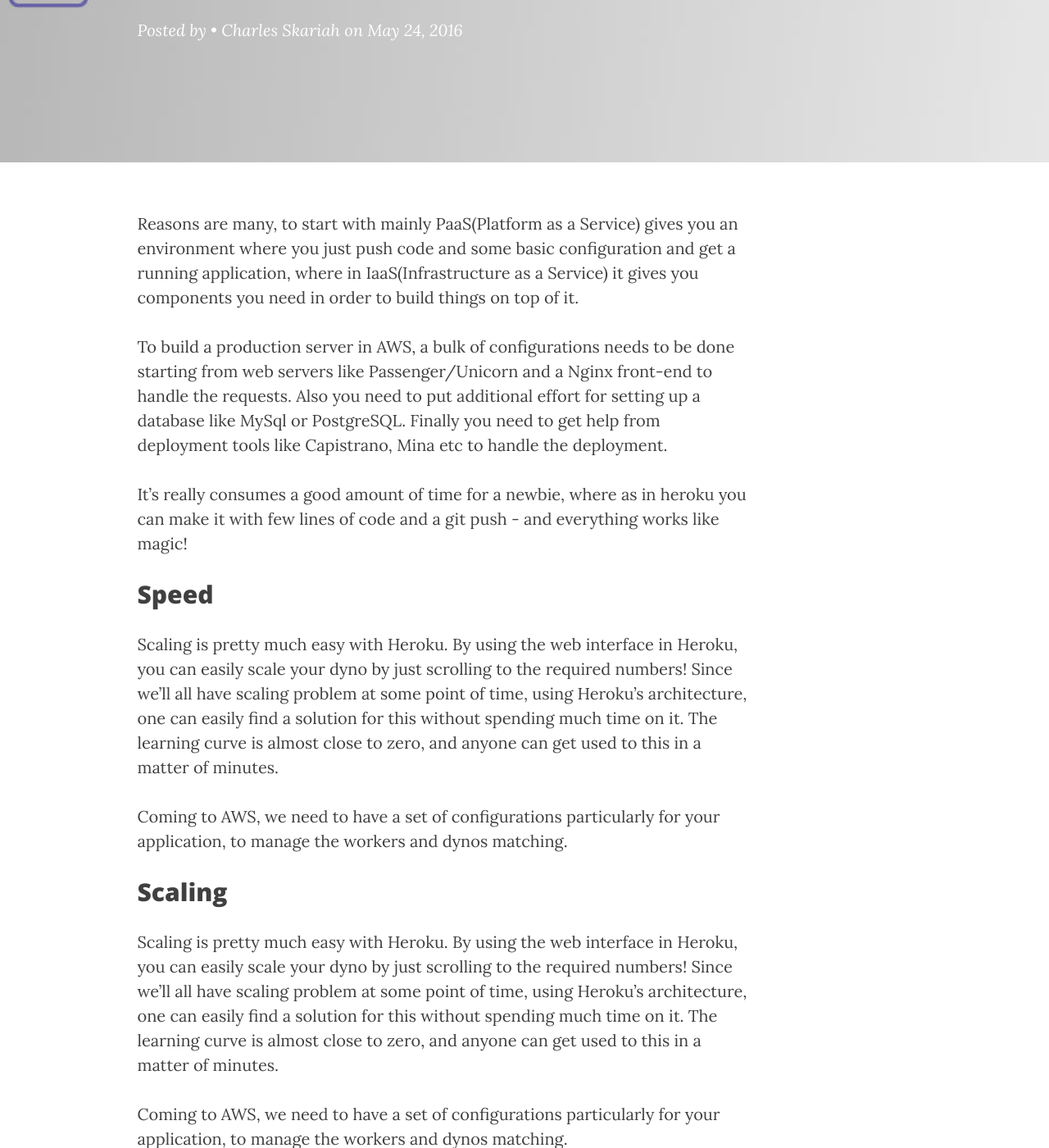
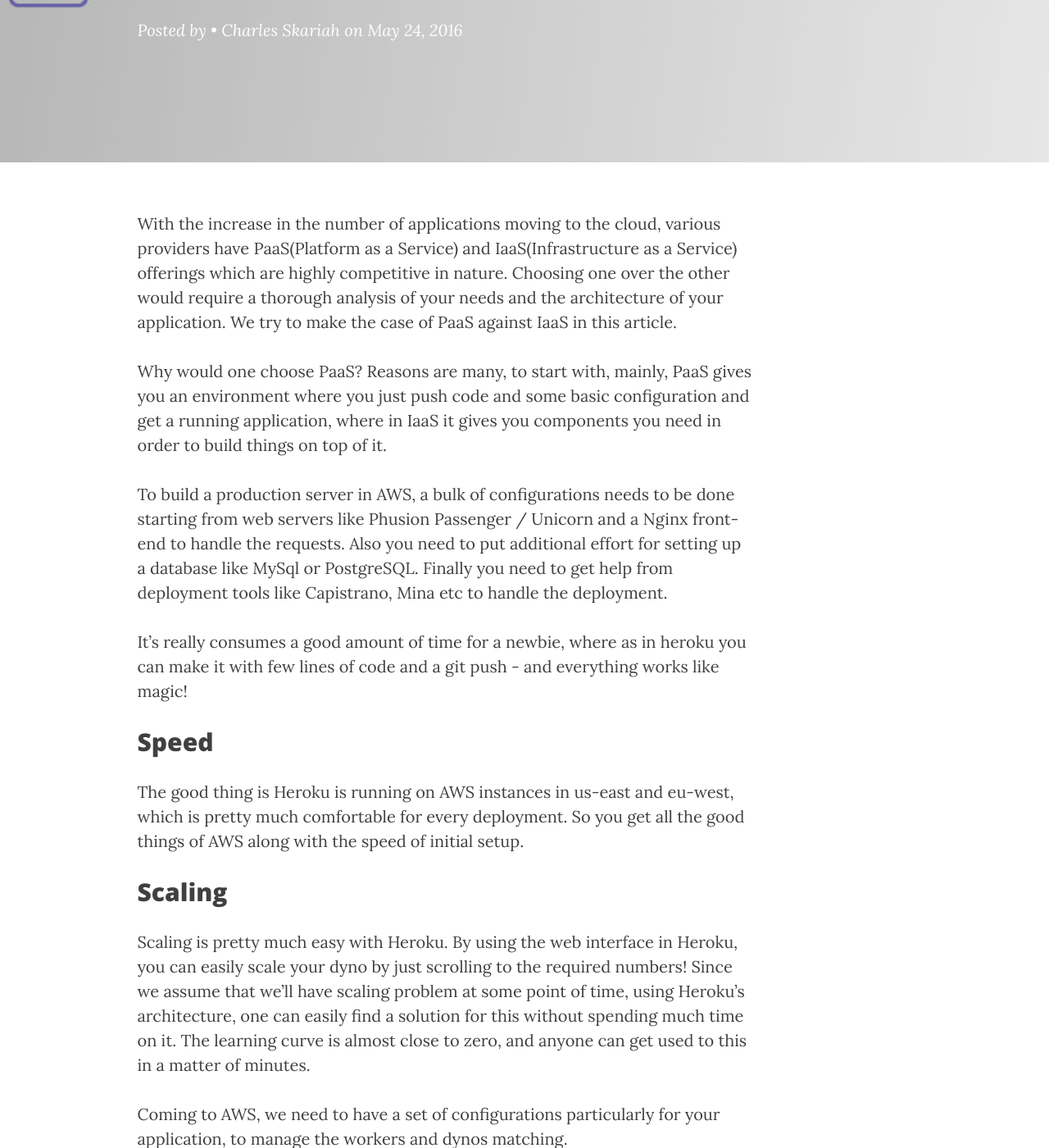
Before and after one commit to weavelabs/blog, a Jekyll site: the page built from _posts/2016-05-24-paas-vs-iaas.markdown, in a window 1280 px wide and 1400 px high, scrolled down 338 px. Shown: the whole window at 82% size. Built offline with Jekyll 4.4.1, drawn with Linux system fonts in a browser that asks for light colours; nearby versions of some CDN libraries; some of the changed text lies outside the part shown.

Commit message:
Corrections in blog post

```diff
--- a/_posts/2016-05-24-paas-vs-iaas.markdown
+++ b/_posts/2016-05-24-paas-vs-iaas.markdown
@@ -8,21 +8,21 @@
 imageurl: heroku-vs-aws.jpg
 ---
 
-Reasons are many, to start with mainly PaaS(Platform as a Service) gives you an environment where you just push code and some basic configuration and get a running application, where in IaaS(Infrastructure as  a Service) it gives you components you need in order to build things on top of it.
+With the increase in the number of applications moving to the cloud, various providers have PaaS(Platform as a Service) and IaaS(Infrastructure as  a Service) offerings which are highly competitive in nature. Choosing one over the other would require a thorough analysis of your needs and the architecture of your application. We try to make the case of PaaS against IaaS in this article.
 
-To build a production server in AWS, a bulk of configurations needs to be done starting from web servers like Passenger/Unicorn and a Nginx front-end to handle the requests. Also you need to put additional effort for setting up a database like MySql or PostgreSQL. Finally you need to get help from deployment tools like Capistrano, Mina etc to handle the deployment.
+Why would one choose PaaS? Reasons are many, to start with, mainly, PaaS gives you an environment where you just push code and some basic configuration and get a running application, where in IaaS it gives you components you need in order to build things on top of it.
+
+To build a production server in AWS, a bulk of configurations needs to be done starting from web servers like Phusion Passenger / Unicorn and a Nginx front-end to handle the requests. Also you need to put additional effort for setting up a database like MySql or PostgreSQL. Finally you need to get help from deployment tools like Capistrano, Mina etc to handle the deployment.
 
 It’s really consumes a good amount of time for a newbie, where as in heroku you can make it with few lines of code and a git push - and everything works like magic!
 
 <h2>Speed</h2>
 
-Scaling is pretty much easy with Heroku. By using the web interface in Heroku, you can easily scale your dyno by just scrolling to the required numbers! Since we’ll all have scaling problem at some point of time, using Heroku’s architecture, one can easily find a solution for this without spending much time on it. The learning curve is almost close to zero, and anyone can get used to this in a matter of minutes.
-
-Coming to AWS, we need to have a set of configurations particularly for your application, to manage the workers and dynos matching.
+The good thing is Heroku is running on AWS instances in us-east and eu-west, which is pretty much comfortable for every deployment. So you get all the good things of AWS along with the speed of initial setup.
 
 <h2>Scaling</h2>
 
-Scaling is pretty much easy with Heroku. By using the web interface in Heroku, you can easily scale your dyno by just scrolling to the required numbers! Since we’ll all have scaling problem at some point of time, using Heroku’s architecture, one can easily find a solution for this without spending much time on it. The learning curve is almost close to zero, and anyone can get used to this in a matter of minutes.
+Scaling is pretty much easy with Heroku. By using the web interface in Heroku, you can easily scale your dyno by just scrolling to the required numbers! Since we assume that we'll have scaling problem at some point of time, using Heroku’s architecture, one can easily find a solution for this without spending much time on it. The learning curve is almost close to zero, and anyone can get used to this in a matter of minutes.
 
 
 Coming to AWS, we need to have a set of configurations particularly for your application, to manage the workers and dynos matching.
@@ -32,7 +32,7 @@
 
 Regarding cost-efficiency, different people have different opinions. Right now Heroku is running $0.05/hr for a dyno, where as the price is almost half for an AWS micro instance.
 
-Also Heroku gives 512 MB of RAM in a dyno, so we can’t really compare the same with ec2 micro instance.The only question is, does it have the price of almost double? Also considering the time saved, I think it’s not ‘huge’ for small scale applications.
+Also Heroku gives 512 MB of RAM in a dyno, so we can’t really compare the same with ec2 micro instance. The only question is, does it have the price of almost double? Also considering the time saved, I think it’s not "huge" for small scale applications.
 
 <h2>Conclusion</h2>
 
@@ -49,4 +49,4 @@
 
 
 
-*Disclaimer*: We just discussed only pros of heroku, there are a lot of cons including show stoppers for various applications, which we can discuss on future posts.
+**Disclaimer**: We just discussed only pros of heroku, there are a lot of cons including show stoppers for various applications, which we can discuss on future posts.
```
